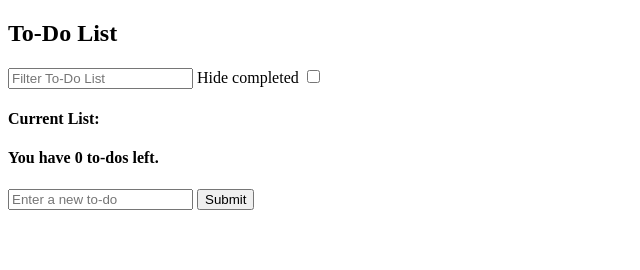
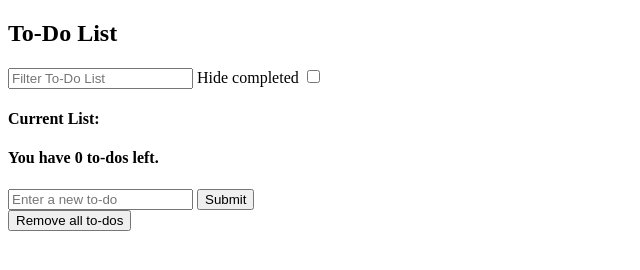
Before and after one commit to steelic/To-Do-List, a plain HTML site: page index.html in a window 1280 px wide. Shown: the whole page, without its empty margins (0-640 px from the left). Drawn offline with Linux system fonts and the light colour scheme.

Commit message:
Update index.html

```diff
--- a/index.html
+++ b/index.html
@@ -17,6 +17,7 @@
         <input type = "text" placeholder = "Enter a new to-do" name="createToDo">
         <button>Submit</button>
     </form>
+    <button id = "remove-all-todo">Remove all to-dos</button>
     <script src = "app.js"></script>
 </body>
 </html>
```
